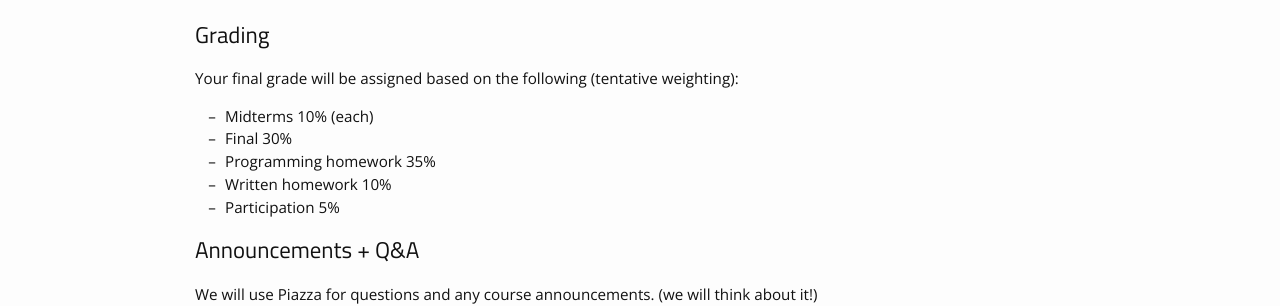
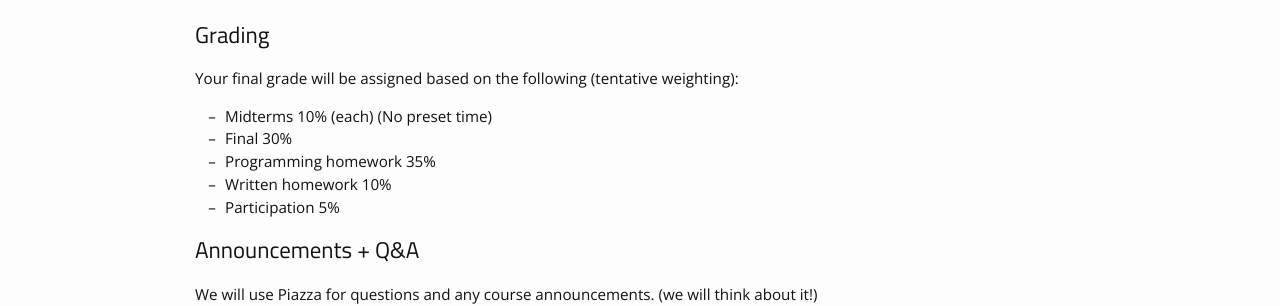
Before and after one commit to rahmanidashti/znuai, a Jekyll site: the page built from overview.md, in a window 1280 px wide. Shown: the part 731-1037 px from the top of the page. Built offline with Jekyll 4.4.1, drawn with Linux system fonts in a browser that asks for light colours; nearby versions of some CDN libraries; our own code applies the rules of GitHub Pages for plain Markdown files.

Commit message:
Update overview.md

```diff
--- a/overview.md
+++ b/overview.md
@@ -24,7 +24,7 @@ Kosar Hossein Zadeh
 
 ## Grading
 Your final grade will be assigned based on the following (tentative weighting):
-- Midterms 10% (each)
+- Midterms 10% (each) (No preset time)
 - Final 30%
 - Programming homework 35%
 - Written homework 10%
```
